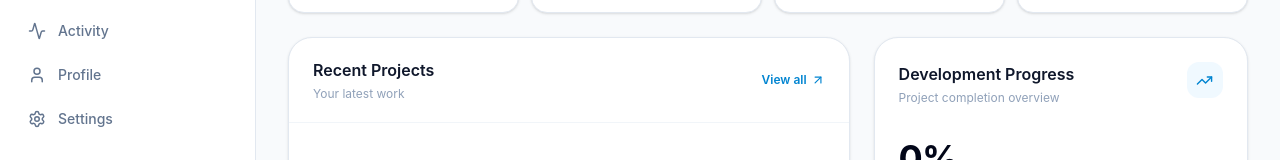
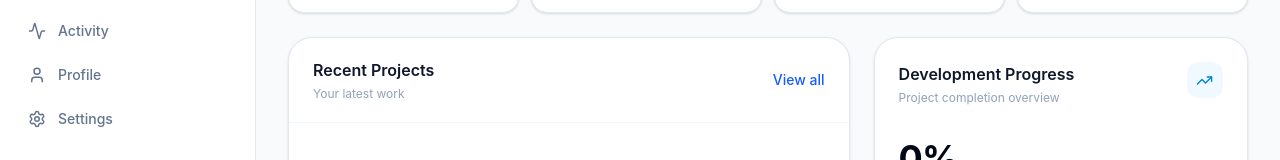
Before and after one commit to judithjoshitha01/codexa, a React (Vite) app: page /dashboard in a window 1280 px wide. Shown: the part 346-506 px from the top of the page. Built offline with nearby package versions, Linux system fonts and the light colour scheme; sample sign-in values are in the browser's storage.

Commit message:
Update Dashboard.jsx

```diff
--- a/src/pages/Dashboard.jsx
+++ b/src/pages/Dashboard.jsx
@@ -1,4 +1,5 @@
 import { useEffect, useMemo, useState } from "react";
+import { Link } from "react-router-dom";
 import {
   ArrowUpRight,
   CheckCircle2,
@@ -190,13 +191,12 @@
               </p>
             </div>
 
-            <a
-              href="/Projects"
-              className="flex items-center gap-1 text-xs font-semibold text-sky-600 hover:text-sky-700"
+            <Link
+                to="/projects"
+                className="text-sm font-medium text-blue-600 hover:text-blue-700"
             >
-              View all
-              <ArrowUpRight size={14} />
-            </a>
+                View all
+            </Link>
           </div>
 
           <div className="divide-y divide-slate-100">
```
